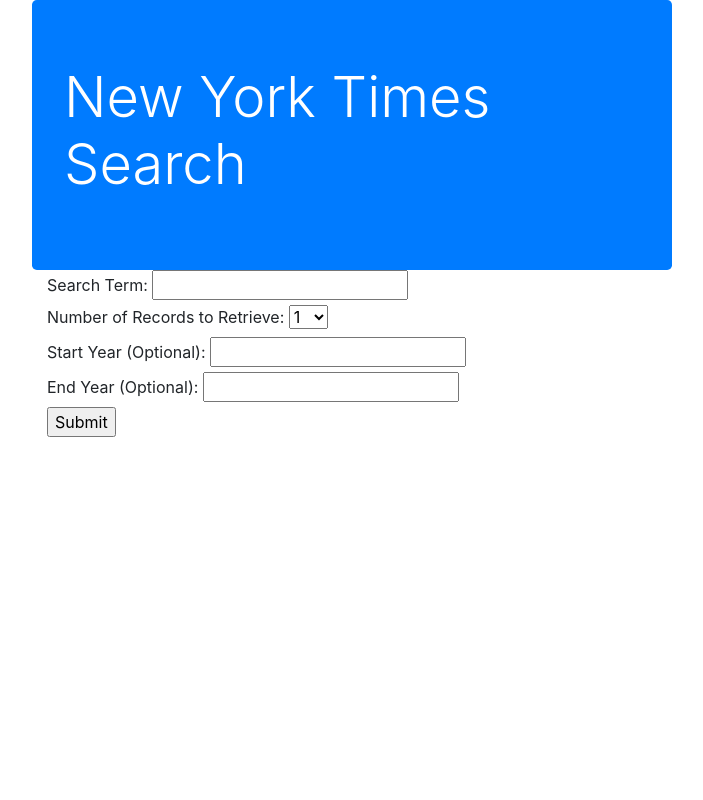
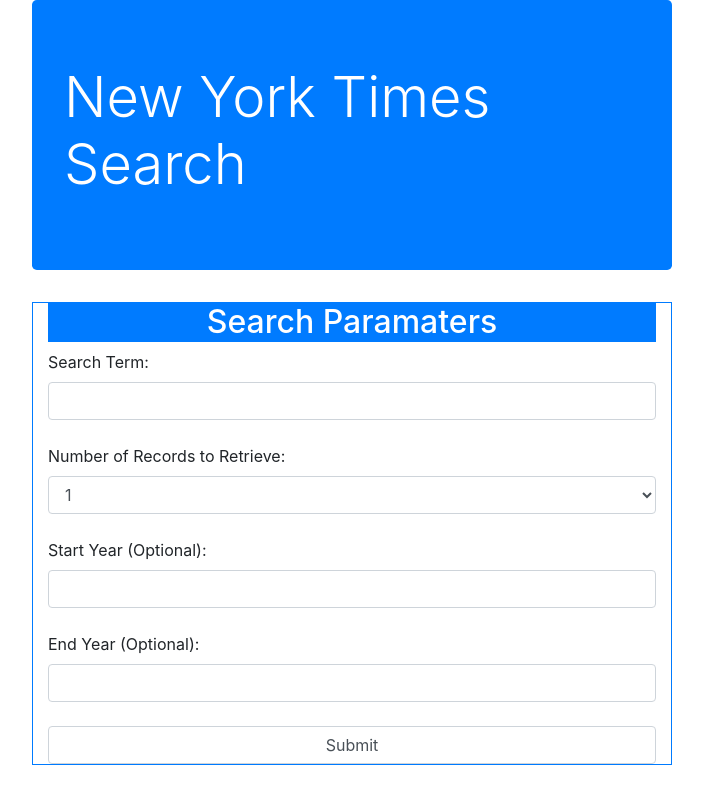
Before and after one commit to StephenOveson/nytimesapi, a plain HTML site: page index.html in a window 1280 px wide. Shown: the whole page, without its empty margins (288-991 px from the left). Drawn offline with nearby package versions, Linux system fonts and the light colour scheme.

Commit message:
more css done

```diff
--- a/index.html
+++ b/index.html
@@ -12,26 +12,29 @@
 </head>
 
 <body>
-        <div class="jumbotron col-6 bg-primary text-white d-flex justify-content-center middle"><h1 class="display-4">New York Times Search</h1></div>
-        <div id="form-box">
-            <form class="pretty-form col-6 middle">
+        <div class="jumbotron col-6 bg-primary text-white d-flex justify-content-center mx-auto"><h1 class="display-4">New York Times Search</h1></div>
+        <div class="border border-primary col-6 mx-auto" id="form-box">
+            <div class="bg-primary text-white">
+            <h2 class="text-center">Search Paramaters</h2>
+            </div>
+            <form class="pretty-form mx-auto">
                 <label>Search Term:</label>
-                <input type="text" data-form="search term">
+                <input type="text" data-form="search term" class="form-control">
                 <br>
                 <label>Number of Records to Retrieve:</label>
-                <select>
+                <select class="form-control">
                     <option value="1"><span>1</span></option>
                     <option value="5"><span>5</span></option>
                     <option value="10"><span>10</span></option>
                 </select>
                 <br>
                 <label>Start Year (Optional):</label>
-                <input type="text" data-year="data year start">
+                <input type="text" data-year="data year start" class="form-control">
                 <br>
                 <label for="">End Year (Optional):</label>
-                <input type="text" data-year-end="data year end">
+                <input type="text" data-year-end="data year end" class="form-control">
                 <br>
-                <input type="submit">
+                <button class="form-control">Submit</button>
             </form>
         </div>
         <div id="top-articles"></div>
```
Also changed, not shown: assets/style.css (line endings or trailing spaces).
